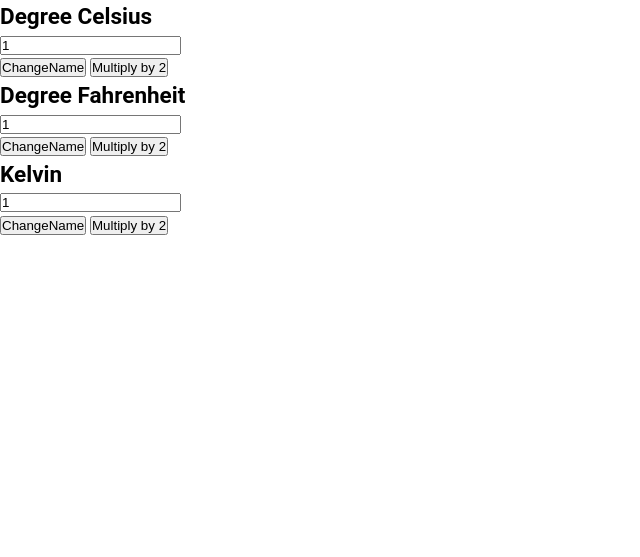
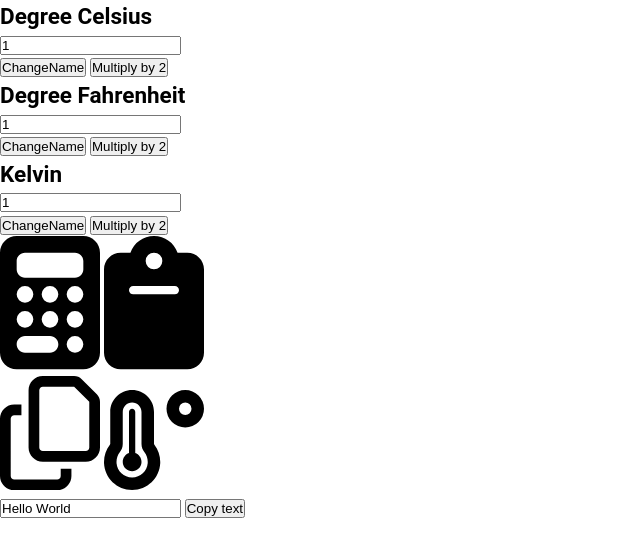
Before and after one commit to mi6oo6im/flask_temperature_convertor_app_for_softuniada_2024, a Flask app: page / in a window 1280 px wide. Shown: the part 45-602 px from the top of the page, without its empty margins (0-640 px from the left). Run offline with Flask 3, Linux system fonts and the light colour scheme.

Commit message:
add copy and icons

```diff
--- a/static/css/style.css
+++ b/static/css/style.css
@@ -17,3 +17,8 @@ img {
     height: auto;
     display: block;
 }
+
+svg {
+    width: 100px;
+    height: auto;
+}
--- a/templates/index.html
+++ b/templates/index.html
@@ -62,6 +62,39 @@
             <button id="hello-button" onclick="sayHello()" >ChangeName</button>
             <button id="kelvin-button" onclick="changeNumberCelsius()" >Multiply by 2</button>
         </section>
+        <section>
+            <div class="icons">
+                <svg xmlns="http://www.w3.org/2000/svg" viewBox="0 0 384 512"><path d="M64 0C28.7 0 0 28.7 0 64V448c0 35.3 28.7 64 64 64H320c35.3 0 64-28.7 64-64V64c0-35.3-28.7-64-64-64H64zM96 64H288c17.7 0 32 14.3 32 32v32c0 17.7-14.3 32-32 32H96c-17.7 0-32-14.3-32-32V96c0-17.7 14.3-32 32-32zm32 160a32 32 0 1 1 -64 0 32 32 0 1 1 64 0zM96 352a32 32 0 1 1 0-64 32 32 0 1 1 0 64zM64 416c0-17.7 14.3-32 32-32h96c17.7 0 32 14.3 32 32s-14.3 32-32 32H96c-17.7 0-32-14.3-32-32zM192 256a32 32 0 1 1 0-64 32 32 0 1 1 0 64zm32 64a32 32 0 1 1 -64 0 32 32 0 1 1 64 0zm64-64a32 32 0 1 1 0-64 32 32 0 1 1 0 64zm32 64a32 32 0 1 1 -64 0 32 32 0 1 1 64 0zM288 448a32 32 0 1 1 0-64 32 32 0 1 1 0 64z"/></svg>
+                <svg xmlns="http://www.w3.org/2000/svg" viewBox="0 0 384 512"><path d="M192 0c-41.8 0-77.4 26.7-90.5 64H64C28.7 64 0 92.7 0 128V448c0 35.3 28.7 64 64 64H320c35.3 0 64-28.7 64-64V128c0-35.3-28.7-64-64-64H282.5C269.4 26.7 233.8 0 192 0zm0 64a32 32 0 1 1 0 64 32 32 0 1 1 0-64zM112 192H272c8.8 0 16 7.2 16 16s-7.2 16-16 16H112c-8.8 0-16-7.2-16-16s7.2-16 16-16z"/></svg>
+            </div>
+            <div class="more-icons">
+                <svg xmlns="http://www.w3.org/2000/svg" viewBox="0 0 448 512"><path d="M384 336H192c-8.8 0-16-7.2-16-16V64c0-8.8 7.2-16 16-16l140.1 0L400 115.9V320c0 8.8-7.2 16-16 16zM192 384H384c35.3 0 64-28.7 64-64V115.9c0-12.7-5.1-24.9-14.1-33.9L366.1 14.1c-9-9-21.2-14.1-33.9-14.1H192c-35.3 0-64 28.7-64 64V320c0 35.3 28.7 64 64 64zM64 128c-35.3 0-64 28.7-64 64V448c0 35.3 28.7 64 64 64H256c35.3 0 64-28.7 64-64V416H272v32c0 8.8-7.2 16-16 16H64c-8.8 0-16-7.2-16-16V192c0-8.8 7.2-16 16-16H96V128H64z"/></svg>
+                <svg xmlns="http://www.w3.org/2000/svg" viewBox="0 0 512 512"><path d="M416 64a32 32 0 1 1 0 64 32 32 0 1 1 0-64zm0 128A96 96 0 1 0 416 0a96 96 0 1 0 0 192zM96 112c0-26.5 21.5-48 48-48s48 21.5 48 48V276.5c0 17.3 7.1 31.9 15.3 42.5C217.8 332.6 224 349.5 224 368c0 44.2-35.8 80-80 80s-80-35.8-80-80c0-18.5 6.2-35.4 16.7-48.9C88.9 308.4 96 293.8 96 276.5V112zM144 0C82.1 0 32 50.2 32 112V276.5c0 .1-.1 .3-.2 .6c-.2 .6-.8 1.6-1.7 2.8C11.2 304.2 0 334.8 0 368c0 79.5 64.5 144 144 144s144-64.5 144-144c0-33.2-11.2-63.8-30.1-88.1c-.9-1.2-1.5-2.2-1.7-2.8c-.1-.3-.2-.5-.2-.6V112C256 50.2 205.9 0 144 0zm0 416c26.5 0 48-21.5 48-48c0-20.9-13.4-38.7-32-45.3V112c0-8.8-7.2-16-16-16s-16 7.2-16 16V322.7c-18.6 6.6-32 24.4-32 45.3c0 26.5 21.5 48 48 48z"/></svg>
+            </div>
+        </section>
     </main>
+    <footer>
+        <!-- The text field -->
+        <input type="text" value="Hello World" id="myInput">
+
+        <!-- The button used to copy the text -->
+        <button onclick="myFunction()">Copy text</button>
+    </footer>
+    <script>
+        function myFunction() {
+            // Get the text field
+            var copyText = document.getElementById("myInput");
+
+            // Select the text field
+            copyText.select();
+            copyText.setSelectionRange(0, 99999); // For mobile devices
+
+            // Copy the text inside the text field
+            navigator.clipboard.writeText(copyText.value);
+
+            // Alert the copied text
+            alert("Copied the text: " + copyText.value);
+        }
+    </script>
 </body>
 </html>
```
